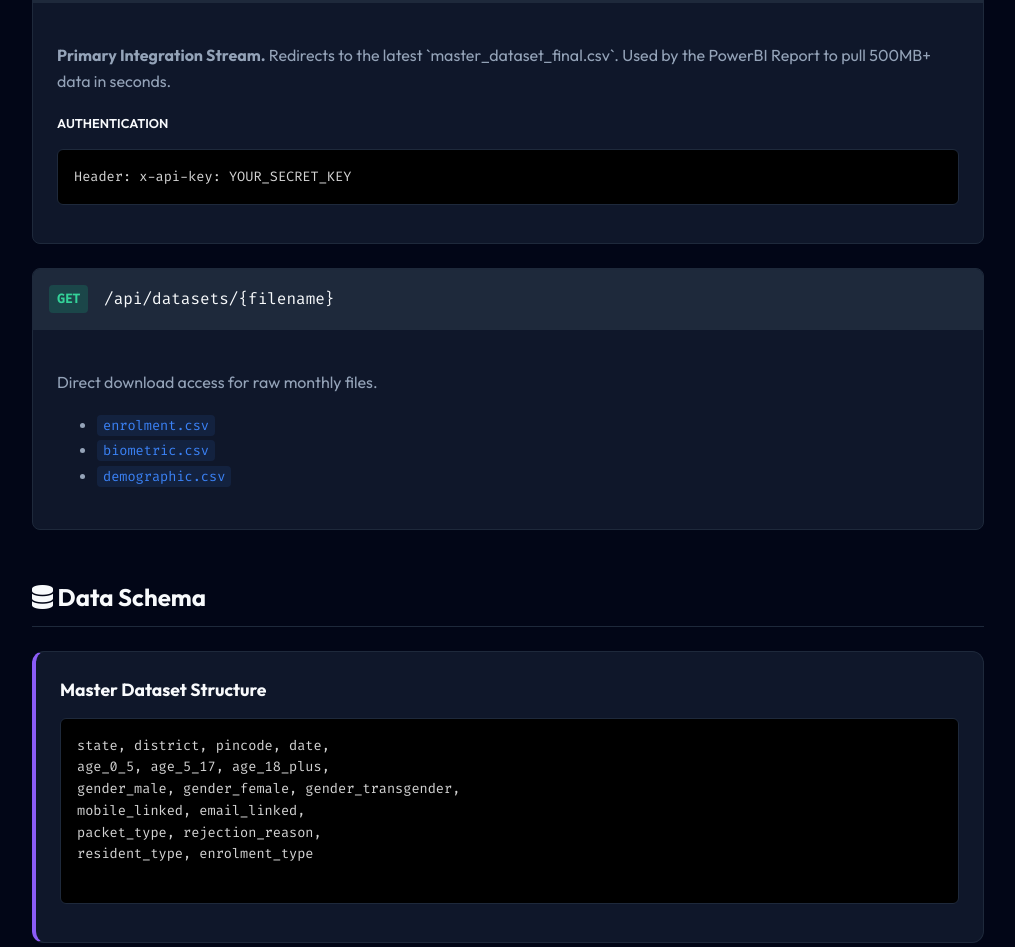
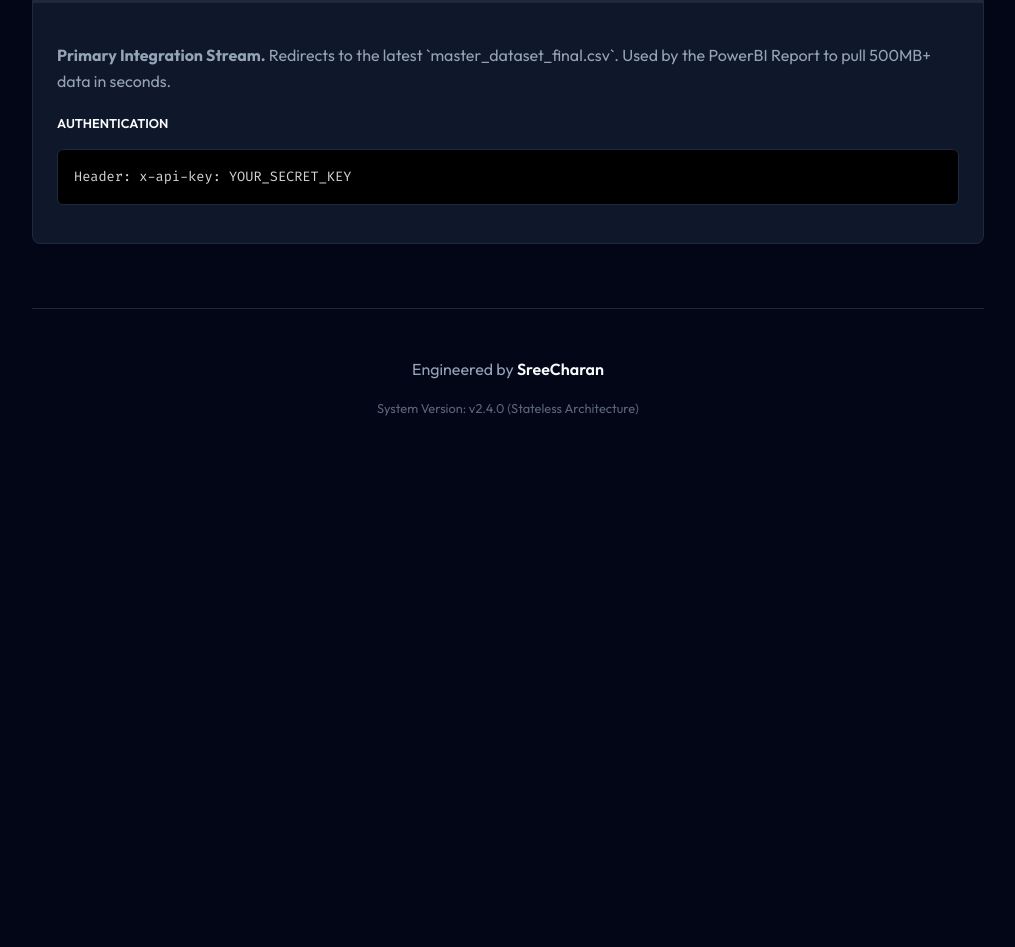
Before and after one commit to sreecharan-desu/uidai-analytics-engine, a plain HTML site: page public/docs.html in a window 1280 px wide. Shown: the part 864-1811 px from the top of the page, without its empty margins (132-1147 px from the left). After the commit the page ends 1328 px from the top, so only its background shows below. Drawn offline with Linux system fonts and the light colour scheme.

Commit message:
Docs: Remove exposed raw dataset endpoints and schema

```diff
--- a/public/docs.html
+++ b/public/docs.html
@@ -238,36 +238,10 @@
             </div>
         </div>
 
-        <div class="endpoint-block">
-            <div class="ep-header">
-                <span class="method get">GET</span>
-                <span style="color: #f8fafc;">/api/datasets/{filename}</span>
-            </div>
-            <div class="ep-body">
-                <p>Direct download access for raw monthly files.</p>
-                <ul>
-                    <li><code>enrolment.csv</code></li>
-                    <li><code>biometric.csv</code></li>
-                    <li><code>demographic.csv</code></li>
-                </ul>
-            </div>
-        </div>
+
     </section>
 
-    <section>
-        <h2><i class="fa-solid fa-database"></i> Data Schema</h2>
-        <div class="card" style="border-left: 4px solid var(--accent);">
-            <h4>Master Dataset Structure</h4>
-            <pre>
-state, district, pincode, date,
-age_0_5, age_5_17, age_18_plus,
-gender_male, gender_female, gender_transgender,
-mobile_linked, email_linked,
-packet_type, rejection_reason,
-resident_type, enrolment_type
-            </pre>
-        </div>
-    </section>
+
 
     <div class="footer">
         <p>
```
